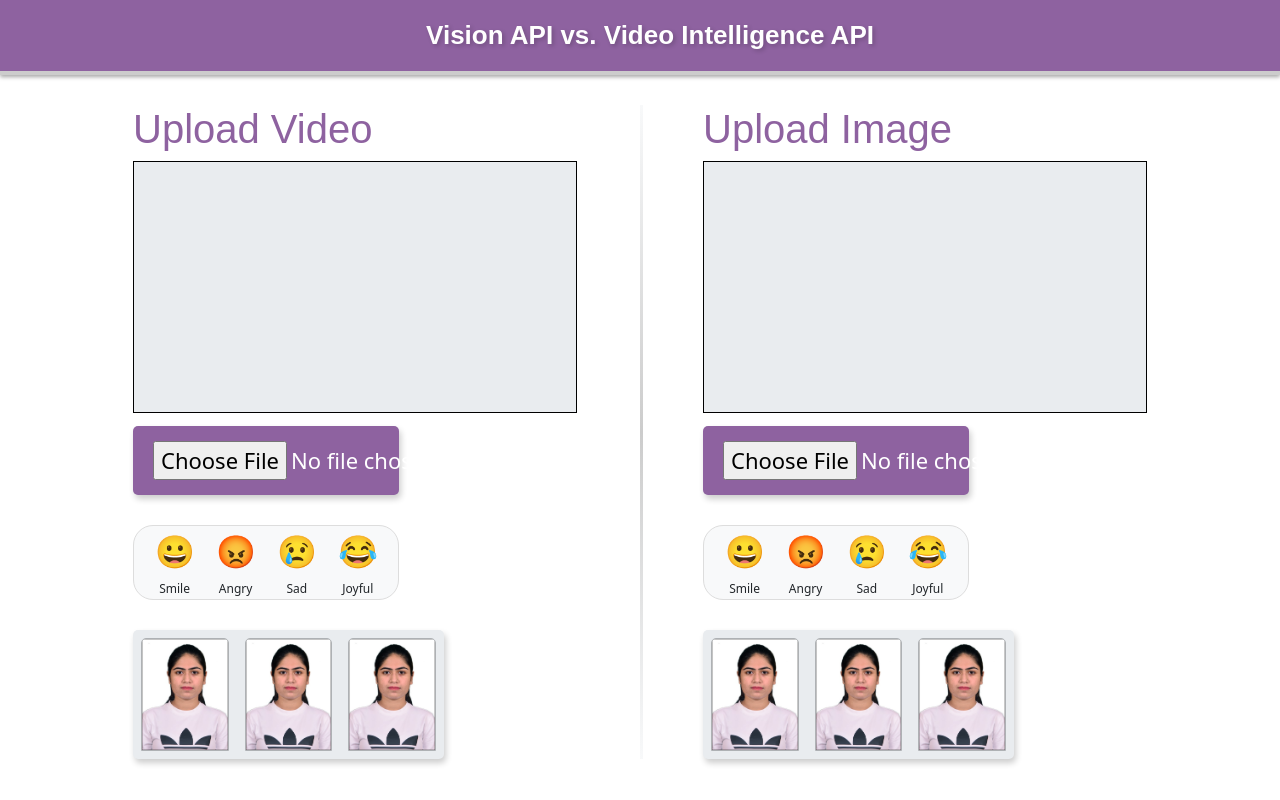
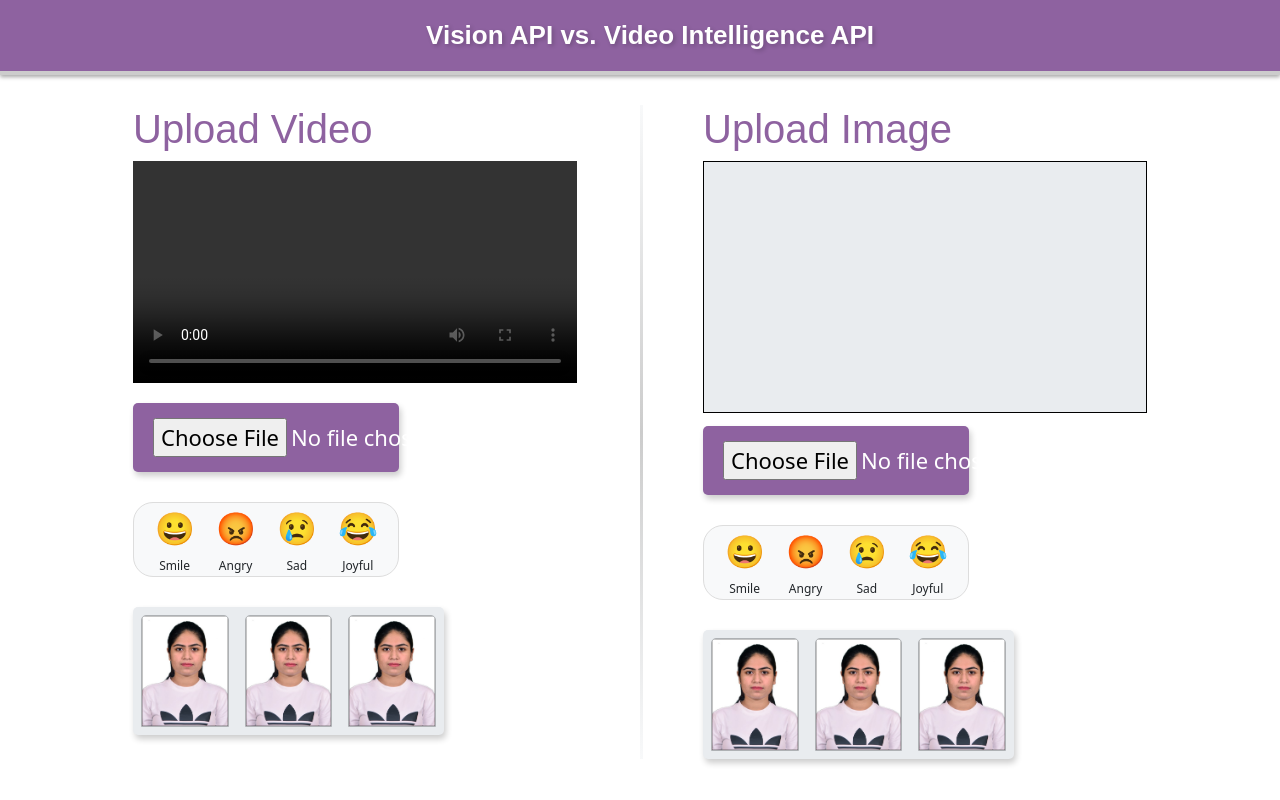
Before and after one commit to mishrarpita321/ACSProject, a React (Vite) app: page / in a window 1280 px wide. Built offline with nearby package versions, Linux system fonts and the light colour scheme.

Commit message:
iframe replaced by video

```diff
--- a/src/components/Combined/Combined.jsx
+++ b/src/components/Combined/Combined.jsx
@@ -6,8 +6,13 @@ import styles from './Combined.module.css'
 import Header from "../Header/Header";
 import TableLoader from "../table_placeholder_loader/TableLoader";
 import ComparisonTable from "../Comparison/ComparisonTable";
+import VideoPlayer from "../Combo/VideoPlayer/VideoPlayer";
+import { useRef, useState } from "react";
+import UploadBtn from "../UploadButton/UploadBtn";
 
 const Combined = () => {
+    const videoRef = useRef(null);
+    const [VideoSrc, setVideoSrc] = useState(null);
     return (
         <>
             <Header title="Vision API vs. Video Intelligence API" />
@@ -15,7 +20,14 @@ const Combined = () => {
                 <div style={{ position: "relative" }} className="row">
                     <div className={`col-12 col-md-6 ${styles.iFrameContainer}`}>
                         <h1 style={{ color: '#8e62a0', fontFamily: 'sans-serif' }}>Upload Video</h1>
-                        <IFrameVideo />
+                        {/* <IFrameVideo /> */}
+                        <VideoPlayer
+                            src={VideoSrc}
+                            onLoadedMetadata={() => { }}
+                            onTimeUpdate={(e) => setCurrentVideoTime(e.target.currentTime)}
+                            videoRef={videoRef}
+                        />
+                        <UploadBtn setFileSrc={setVideoSrc} />
                         <EmojiPicker />
                         <People />
                     </div>
```
